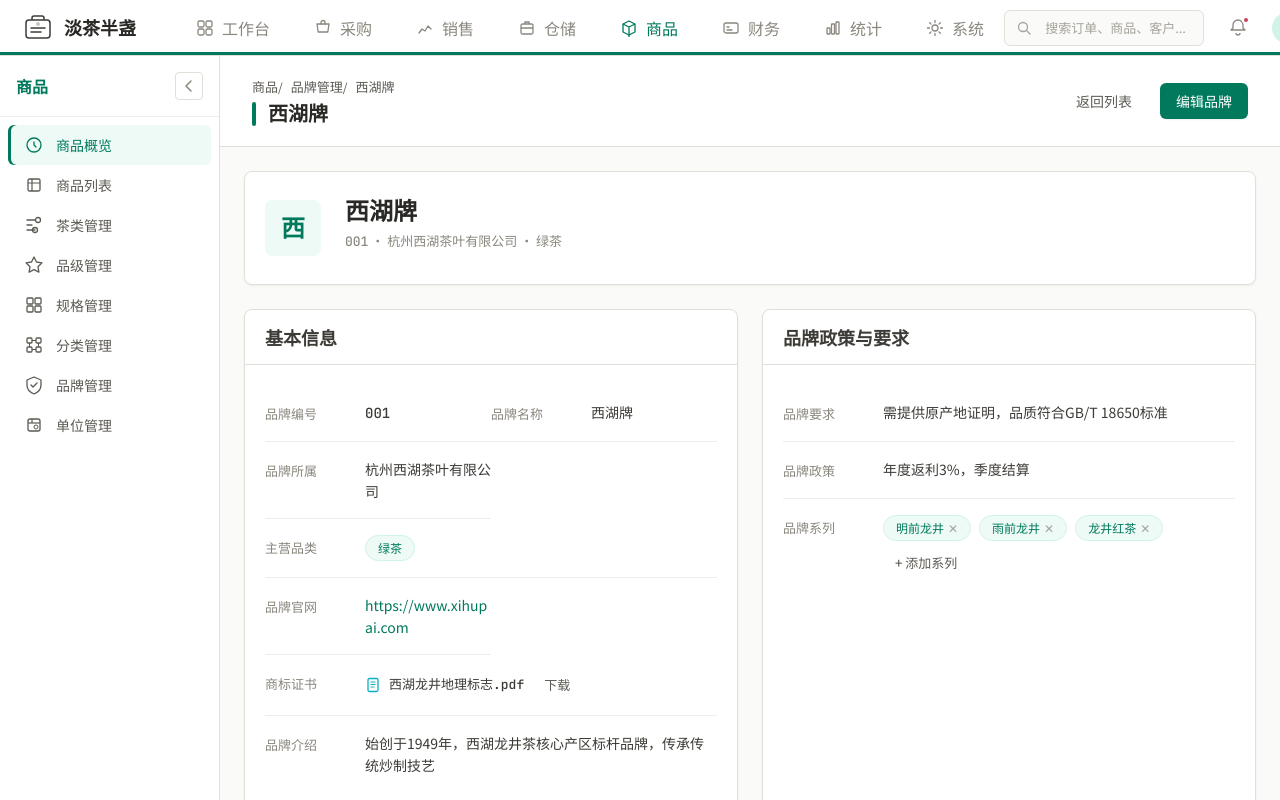
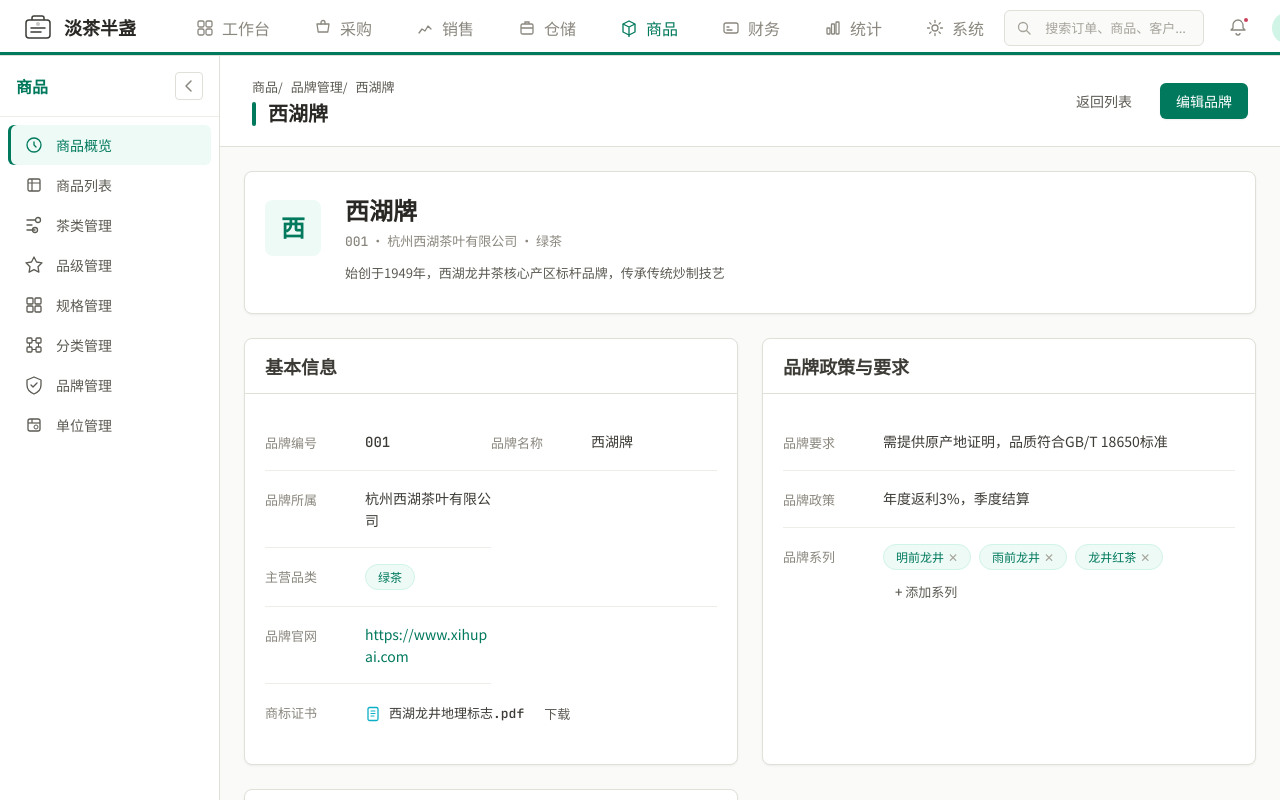
Before and after one commit to zsdxtw/dcbztea-buddy, a React (Vite) app: page /product/product-brand/1 in a window 1280 px wide. Shown: the top 800 px of the page. Built offline with nearby package versions, Linux system fonts and the light colour scheme.

Commit message:
feat: 拉取并理解项目文件
Co-authored-by: traeagent <traeagent@users.noreply.github.com>

```diff
--- a/src/pages/product/ProductBrandDetail.tsx
+++ b/src/pages/product/ProductBrandDetail.tsx
@@ -139,9 +139,14 @@ export default function ProductBrandDetail() {
               <div style={{ display: 'flex', alignItems: 'center', gap: 'var(--space-3)', marginBottom: 'var(--space-2)' }}>
                 <span style={{ fontFamily: 'var(--font-family-serif)', fontSize: 'var(--text-2xl)', fontWeight: 'var(--font-semibold)', color: 'var(--color-neutral-800)' }}>{brand.name}</span>
               </div>
-              <div style={{ fontSize: 'var(--text-sm)', color: 'var(--color-neutral-500)' }}>
+              <div style={{ fontSize: 'var(--text-sm)', color: 'var(--color-neutral-500)', marginBottom: 'var(--space-2)' }}>
                 <span className="mono">{brand.code}</span> · {brand.owner} · {brand.mainCategories.join('、')}
               </div>
+              {editing ? (
+                <textarea className="detail-textarea" defaultValue={brand.introduction} rows={2} style={{ fontSize: 'var(--text-sm)' }} />
+              ) : (
+                <div style={{ fontSize: 'var(--text-sm)', color: 'var(--color-neutral-600)', lineHeight: 'var(--leading-md)' }}>{brand.introduction}</div>
+              )}
             </div>
           </div>
         </Card>
@@ -171,7 +176,6 @@ export default function ProductBrandDetail() {
                     <Button variant="ghost" size="sm">上传文件</Button>
                   </div>
                 </EditRow>
-                <EditRow label="品牌介绍" span><textarea className="detail-textarea" defaultValue={brand.introduction} rows={3} /></EditRow>
               </div>
             ) : (
               <div className="detail-grid">
@@ -193,7 +197,6 @@ export default function ProductBrandDetail() {
                     <Button variant="ghost" size="sm">下载</Button>
                   </div>
                 </DetailRow>
-                <DetailRow label="品牌介绍" span>{brand.introduction}</DetailRow>
               </div>
             )}
           </Card>
```
